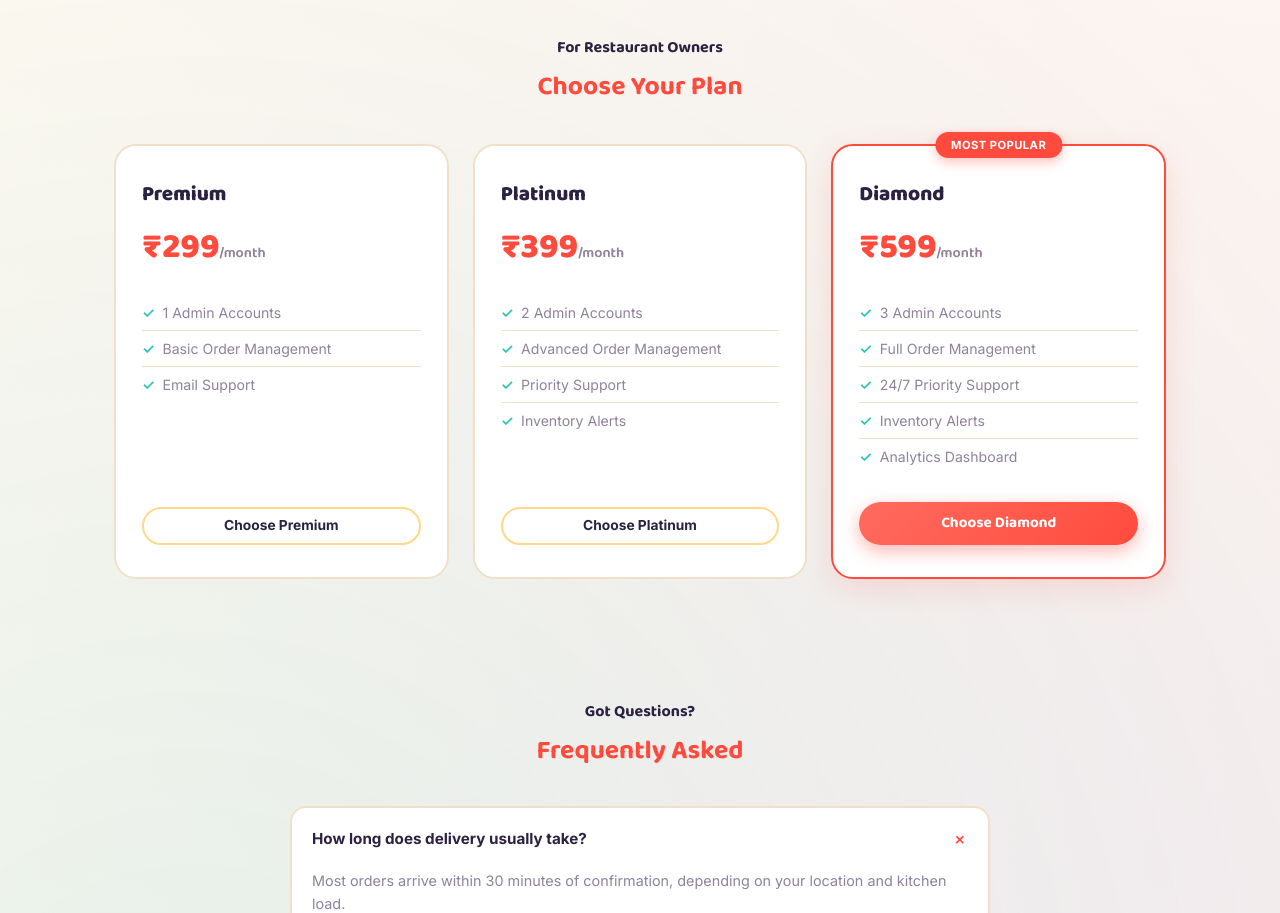
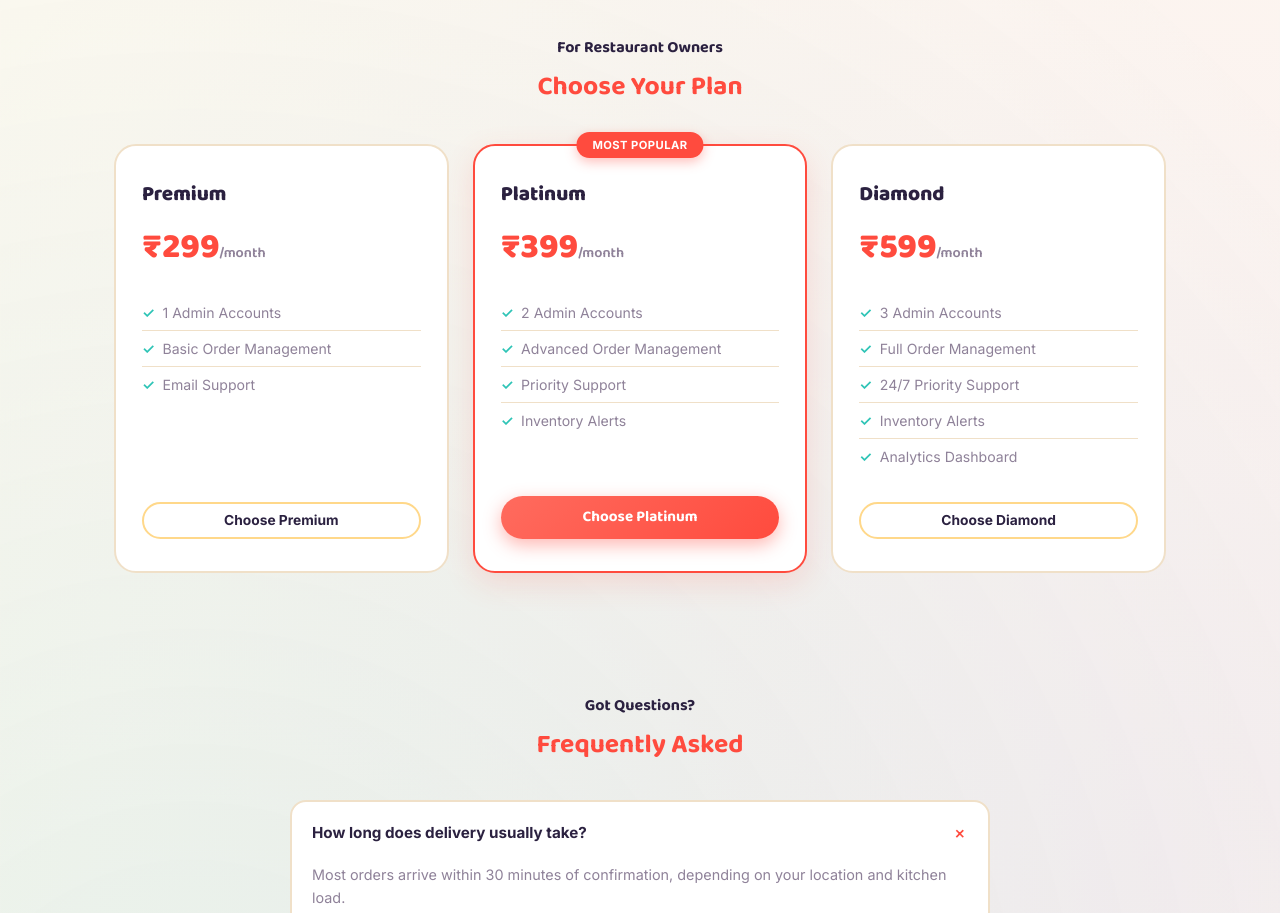
Before and after one commit to Techvenom18/Fornorosso-pizza-delivery-mernApp, a React (Vite) app in the folder client/: page / in a window 1280 px wide. Shown: the part 3440-4353 px from the top of the page. Built offline with nearby package versions, Linux system fonts and the light colour scheme; no server answers.

Commit message:
Updating Paln's Section

```diff
--- a/client/src/pages/Landing.jsx
+++ b/client/src/pages/Landing.jsx
@@ -62,9 +62,9 @@ const TRUST_MESSAGES = [
 ];
 
 const PLANS = [
-  { name: 'Premium', price: 299, seats: 2, features: ['1 Admin Accounts', 'Basic Order Management', 'Email Support'] },
-  { name: 'Platinum', price: 399, seats: 3, features: ['2 Admin Accounts', 'Advanced Order Management', 'Priority Support', 'Inventory Alerts'] },
-  { name: 'Diamond', price: 599, seats: 4, features: ['3 Admin Accounts', 'Full Order Management', '24/7 Priority Support', 'Inventory Alerts', 'Analytics Dashboard'], featured: true },
+  { name: 'Premium', icon: '🥈', price: 299, seats: 2, features: ['1 Admin Accounts', 'Basic Order Management', 'Email Support'] },
+  { name: 'Platinum', icon: '🥇', price: 399, seats: 3, features: ['2 Admin Accounts', 'Advanced Order Management', 'Priority Support', 'Inventory Alerts'], featured: true},
+  { name: 'Diamond', icon: '💎', price: 599, seats: 4, features: ['3 Admin Accounts', 'Full Order Management', '24/7 Priority Support', 'Inventory Alerts', 'Analytics Dashboard']},
 ];
 
 const FAQS = [
@@ -93,6 +93,7 @@ const Landing = () => {
   const [offerBlink, setOfferBlink] = useState(false);
   const { user } = useAuth();
   const { openSidebar } = useSidebar();
+  const [billingCycle, setBillingCycle] = useState('monthly'); // 'monthly' | 'annual'
 
   useEffect(() => {
     const handler = () => {
```
